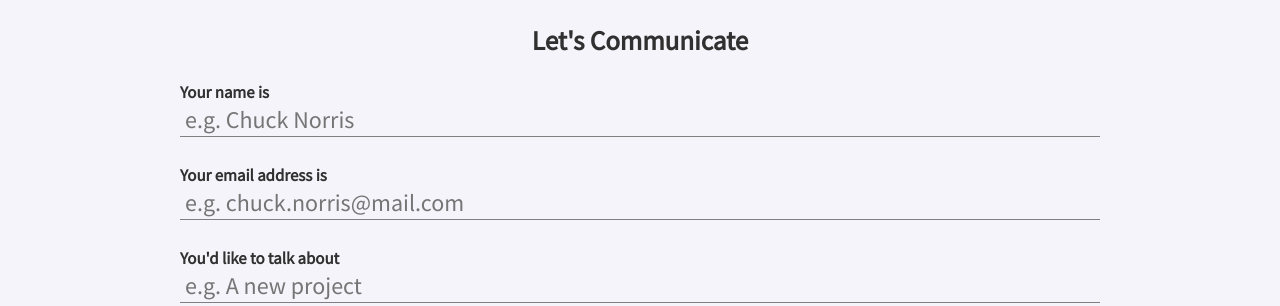
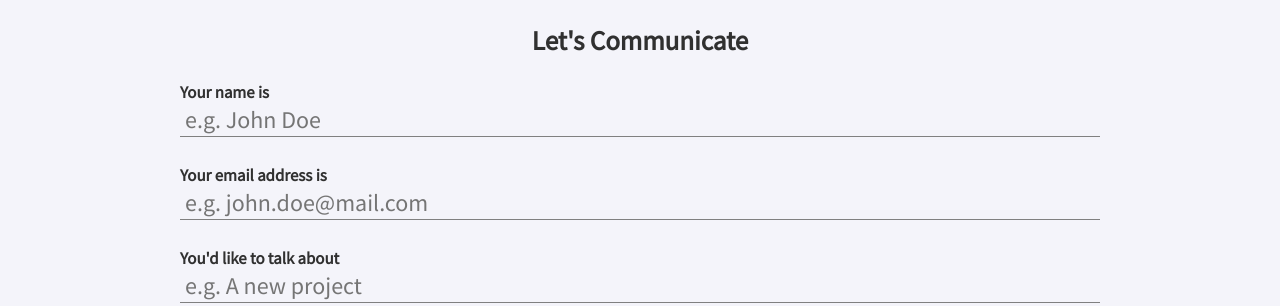
Before and after one commit to UltraJesus/Website, a Jekyll site: the page built from index.html, in a window 1280 px wide. Shown: the part 1546-1852 px from the top of the page. Built offline with Jekyll 4.4.1, drawn with Linux system fonts in a browser that asks for light colours; nearby versions of some CDN libraries; comment, search, counter and statistics services are not loaded.

Commit message:
Modified placeholder form inputs

```diff
--- a/index.html
+++ b/index.html
@@ -94,12 +94,12 @@ type: home
 			<ul class="form-items">
 				<li>
 					<label for="contact-name">Your name is</label>
-					<input type="text" name="contact-name" id="contact-name" class="form-input" placeholder="e.g. Chuck Norris">
+					<input type="text" name="contact-name" id="contact-name" class="form-input" placeholder="e.g. John Doe">
 					<span class="error-message"></span>
 				</li>
 				<li>
 					<label for="contact-email">Your email address is</label>
-					<input type="email" name="_replyto" id="contact-email" class="form-input" placeholder="e.g. chuck.norris@mail.com">
+					<input type="email" name="_replyto" id="contact-email" class="form-input" placeholder="e.g. john.doe@mail.com">
 					<span class="error-message"></span>
 				</li>
 
```
